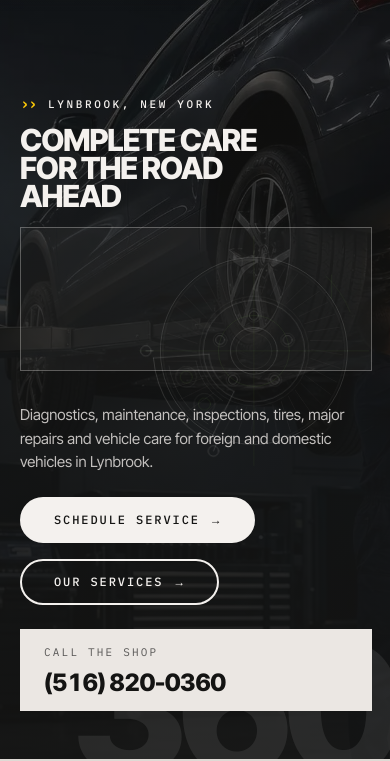
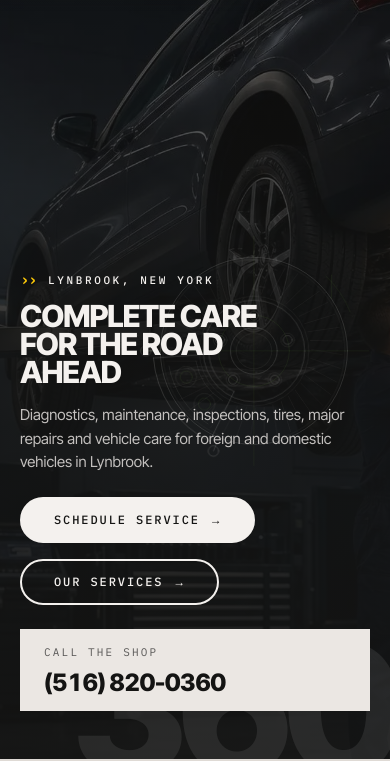
Before and after one commit to Sigovs/360_anan_preview, a website: page index3.html in a window 390 px wide. Shown: the part 85-846 px from the top of the page. Drawn offline with Linux system fonts and the light colour scheme.

Commit message:
Revert "index3 hero: an empty card opposite the headline, sized to the phone plate"
This reverts commit dca73843e6d9cb8fca0fdf6120e4f0d5c2f4e9bb.

```diff
--- a/assets/v3/css/main.css
+++ b/assets/v3/css/main.css
@@ -133,23 +133,6 @@
   --maxw:88rem;
   --mh:6rem;             /* the masthead, so the hero can take exactly the rest */
   --mh-stuck:4.5rem;     /* the same bar once the page has moved under it */
-
-  /* The width of the two right-hand plates in the hero — the phone and the card
-     above it. One flat value rather than a clamp, and both take it as inline-size,
-     so "the same width as the phone box" is true by construction instead of by
-     approximation.
-
-     340px is what the phone measured at its own natural width: the number is
-     260px at its capped 34.4px, plus 32 and 48 of padding — which comes to exactly
-     340 and therefore wrapped, having no slack at all. 22rem gives it twelve
-     pixels. The cap is reached at 1440, so the plate never wants more than this at
-     any width above it, and below it the number only gets smaller.
-
-     An earlier attempt used a clamp that shrank with the viewport, which broke the
-     number over two lines at 1440. The number also carries white-space:nowrap now,
-     because a phone number split across two lines is not a phone number, and that
-     should not depend on a width calculation staying correct. */
-  --plate:22rem;
   --bleed:calc((100vw - min(100vw, var(--maxw))) / 2 + var(--pad));
   --e:cubic-bezier(.22,.61,.36,1);
 }
@@ -428,25 +411,8 @@ img{display:block;max-width:100%;height:auto}
 /* 7 of 12 columns held the headline inside the darkest part of the frame and
    forced the breaks; 8 gives it 14% more measure, and the display size comes
    down 9% so the two lines set with room rather than to the edge. */
-/* Spans all twelve now, and repeats the parent's grid inside itself, so the card
-   below can sit in columns 9-12 on the SAME ROW as the headline. Everything that
-   was here keeps columns 1-8, so nothing moves. */
-.hero__say{position:relative;z-index:2;grid-column:1 / -1;
-  display:grid;grid-template-columns:repeat(12,1fr);gap:0 var(--s5)}
-.hero__say > *{grid-column:1 / span 8}
+.hero__say{position:relative;z-index:2;grid-column:1 / span 8}
 .hero__say h1{margin:var(--s5) 0 var(--s5);max-width:14ch}
-
-/* The card: the phone's width, the headline's height. grid-row 2 is the headline's
-   row — eyebrow is 1 — and align-self:stretch is what makes the height exact
-   rather than approximated. */
-.hero__card{grid-column:9 / span 4;grid-row:2;
-  align-self:stretch;justify-self:end;
-  inline-size:var(--plate);
-  /* The headline's own margins, repeated. align-self:stretch fills the grid ROW,
-     and the row is the headline plus its 24px above and below — without this the
-     card ran 48px taller than the text it is supposed to line up with. */
-  margin-block:var(--s5);
-  border:1px solid var(--rule-ink);background:rgba(244,241,238,.04)}
 .hero__say .t-lead{max-width:38ch}
 .hero__act{display:flex;flex-wrap:wrap;align-items:center;gap:var(--s5);margin-top:var(--s7)}
 
@@ -455,13 +421,13 @@ img{display:block;max-width:100%;height:auto}
    this shop actually converts on. 16.38:1 wherever it lands. */
 .hero__tel{position:relative;z-index:2;grid-column:9 / span 4;justify-self:end;
   align-self:end;text-decoration:none;background:var(--paper);color:var(--ink);
-  padding:var(--s5) var(--s7) var(--s5) var(--s6);inline-size:var(--plate);
+  padding:var(--s5) var(--s7) var(--s5) var(--s6);min-width:17rem;
   transition:background .22s var(--e)}
 .hero__tel span{display:block;font-family:'Plex Mono',ui-monospace,monospace;
   font-size:.6875rem;letter-spacing:.2em;text-transform:uppercase;color:var(--ink-3);
   margin-bottom:var(--s3)}
 .hero__tel b{font-weight:800;font-size:clamp(1.5rem,2.5vw,2.15rem);letter-spacing:-.03em;
-  font-variant-numeric:tabular-nums;line-height:1;display:block;white-space:nowrap}
+  font-variant-numeric:tabular-nums;line-height:1;display:block}
 /* The plate's label is already --ink, so the fill can go to the brand yellow
    without touching the text: 12.00:1, against 7.18 for the green it replaces. */
 .hero__tel:hover{background:var(--brand-yellow)}
@@ -868,18 +834,6 @@ img{display:block;max-width:100%;height:auto}
     min-height:100svh}
   .hero__in{flex:1 1 auto;min-height:0;grid-template-columns:1fr;
     align-content:end;padding-block:var(--s6) var(--s7)}
-
-  /* .hero__say carries a twelve-column grid of its own on wide formats, so the
-     card can share the headline's row. That grid has to be undone here or its
-     eight-column track squeezes the headline, the lead and the buttons into 168px
-     inside a 390px screen — which is exactly what it did. */
-  .hero__say{display:block}
-  /* 100%, not auto: measured, `auto` resolves to the two border pixels here
-     rather than to the parent's width. Full width is the intent anyway, so it is
-     stated rather than inferred. */
-  .hero__card{
-    inline-size:100%;margin-block:0 var(--s6);
-    min-block-size:9rem}
   /* Every vertical in the narrow hero is tied to the screen rather than to the
      width, because the block has to fit one of them. Measured at 430x900 the
      untied version stood 1109px tall against 815px of room. */
--- a/index3.html
+++ b/index3.html
@@ -135,11 +135,6 @@
         <p class="t-eyebrow" data-load="last" style="--i:0"><b>&rsaquo;&rsaquo;</b>Lynbrook, New York</p>
         <h1 class="t-display" data-load="head"><span class="mo-line">Complete care</span><span
           class="mo-line">for the road ahead</span></h1>
-
-        <!-- Placeholder. Sized and positioned only: the width is the phone plate's,
-             the height is the headline's, and it is empty until it has content.
-             aria-hidden until then, so it announces nothing it does not have. -->
-        <div class="hero__card" data-load="last" style="--i:1" aria-hidden="true"></div>
         <p class="t-lead" data-load="copy" style="--i:0">Diagnostics, maintenance, inspections, tires, major repairs and
           vehicle care for foreign and domestic vehicles in Lynbrook.</p>
         <div class="hero__act" data-load="copy" style="--i:1">
```
Also changed, not shown: logo-rgb-1.webp (deleted).
